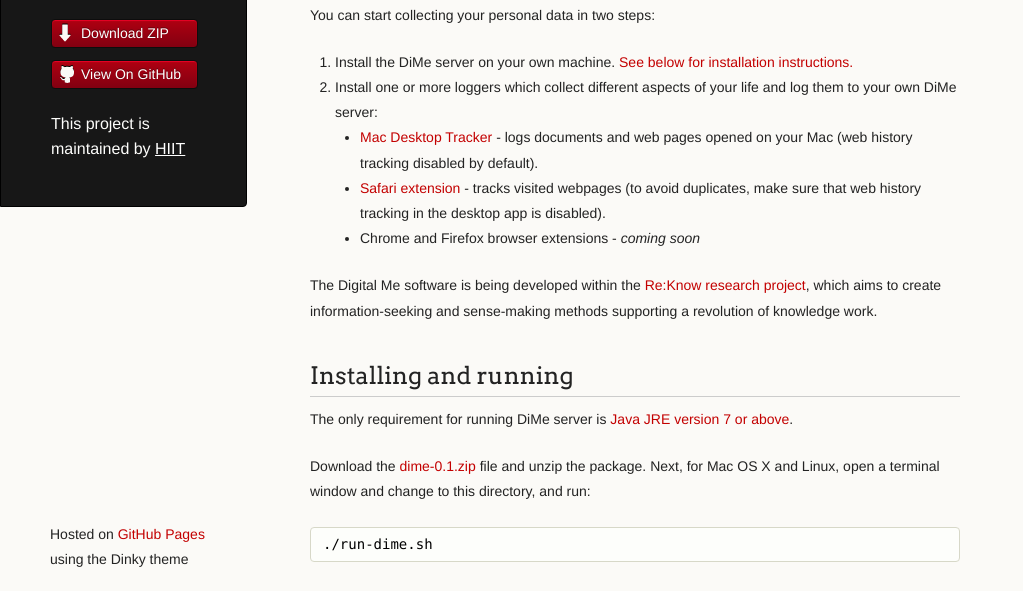
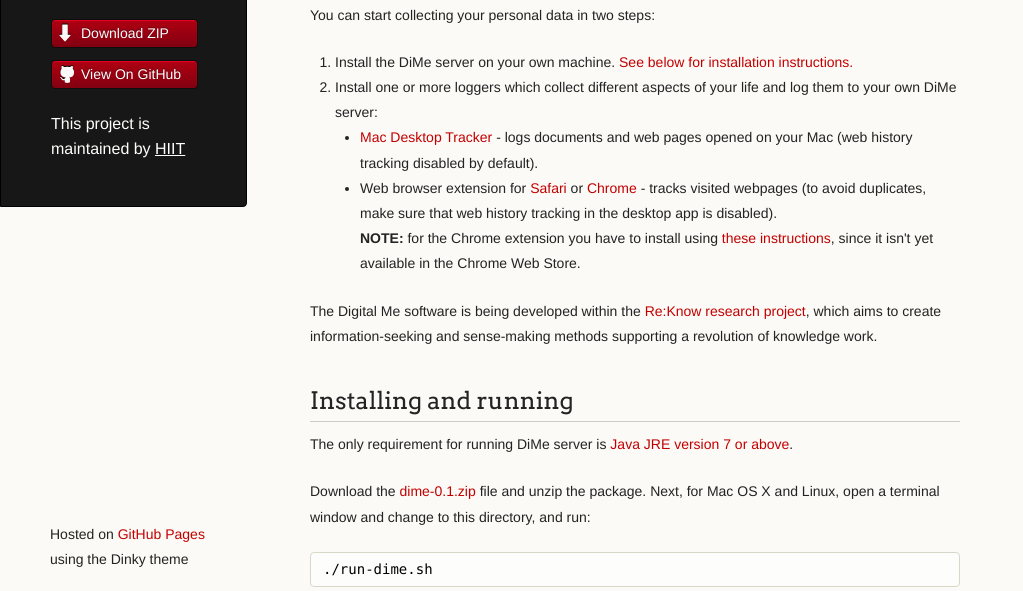
Before and after one commit to HIIT/dime-server, a plain HTML site: page index.html in a window 1280 px wide. Shown: the part 196-787 px from the top of the page, without its empty margins (0-1023 px from the left). Drawn offline with Linux system fonts and the light colour scheme.

Commit message:
Added Chrome extension

```diff
--- a/index.html
+++ b/index.html
@@ -53,8 +53,13 @@
             <ul>
               <li><a href="http://www.hiit.fi/g/reknow/software/Mac%20Desktop%20Tracker-1.0.2.dmg">Mac Desktop Tracker</a> - logs documents and web
                   pages opened on your Mac (web history tracking disabled by default).</li>
-              <li><a href="http://www.hiit.fi/g/reknow/software/DiMeTracker.safariextz">Safari extension</a> - tracks visited webpages (to avoid duplicates, make sure that web history tracking in the desktop app is disabled).</li>
-              <li>Chrome and Firefox browser extensions - <em>coming soon</em></li>
+              <li>Web browser extension
+                for <a href="http://www.hiit.fi/g/reknow/software/DiMeTracker.safariextz">Safari</a>
+                or <a href="http://www.hiit.fi/g/reknow/software/dime-logger.crx">Chrome</a>
+                - tracks visited webpages (to avoid duplicates, make sure that web history tracking in the desktop app is
+                disabled).<br />
+                <strong>NOTE:</strong> for the Chrome extension you have to install using
+                <a href="http://lifehacker.com/5919997/how-to-install-extensions-that-arent-from-the-official-chrome-web-store">these instructions</a>, since it isn't yet available in the Chrome Web Store.</li>
             </ul>
           </li>
         </ol>
```
